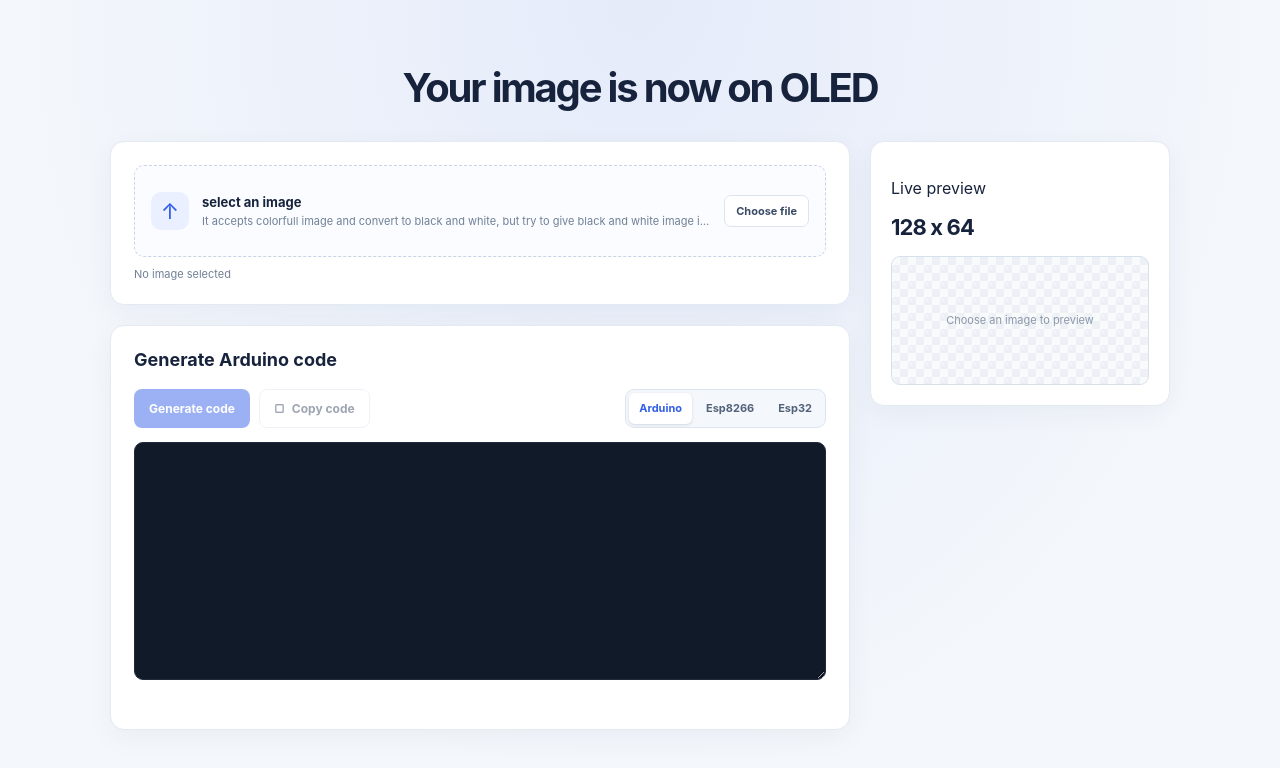
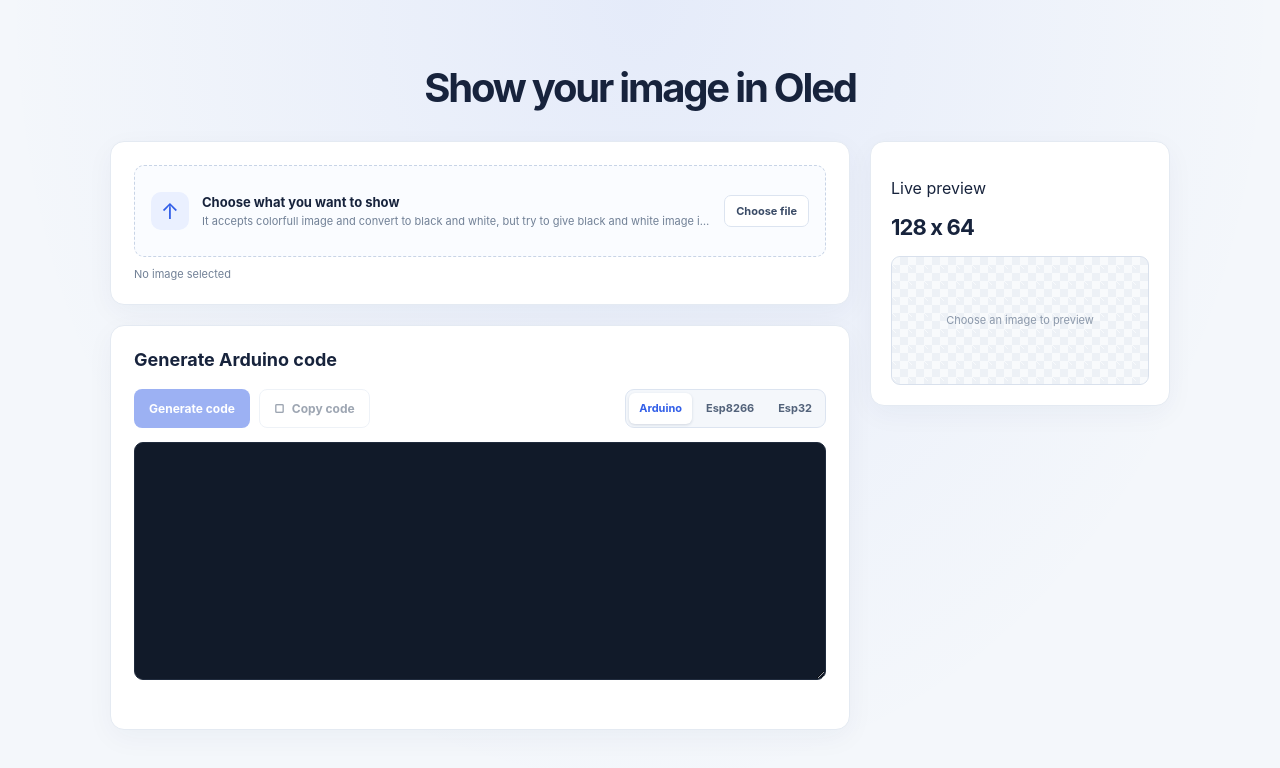
Before and after one commit to Tanzil-Alam/Bitmap-Generator, a plain HTML site: page index.html in a window 1280 px wide. Drawn offline with Linux system fonts and the light colour scheme.

Commit message:
Update index.html

```diff
--- a/index.html
+++ b/index.html
@@ -16,7 +16,7 @@
 
   <main class="app-shell">
     <section class="intro" aria-labelledby="page-title">
-      <H1>Your image is now on OLED</H1>
+      <H1>Show your image in Oled</H1>
     </section>
 
     <section class="workspace" aria-label="Bitmap generator">
@@ -30,7 +30,7 @@
         <label class="file-picker" for="file-input">
           <span class="upload-icon" aria-hidden="true">↑</span>
           <span class="file-picker-copy">
-            <strong>select an image</strong>
+            <strong>Choose what you want to show</strong>
             <span>It accepts colorfull image and convert to black and white, but try to give black and white image if
               you can</span>
           </span>
```
